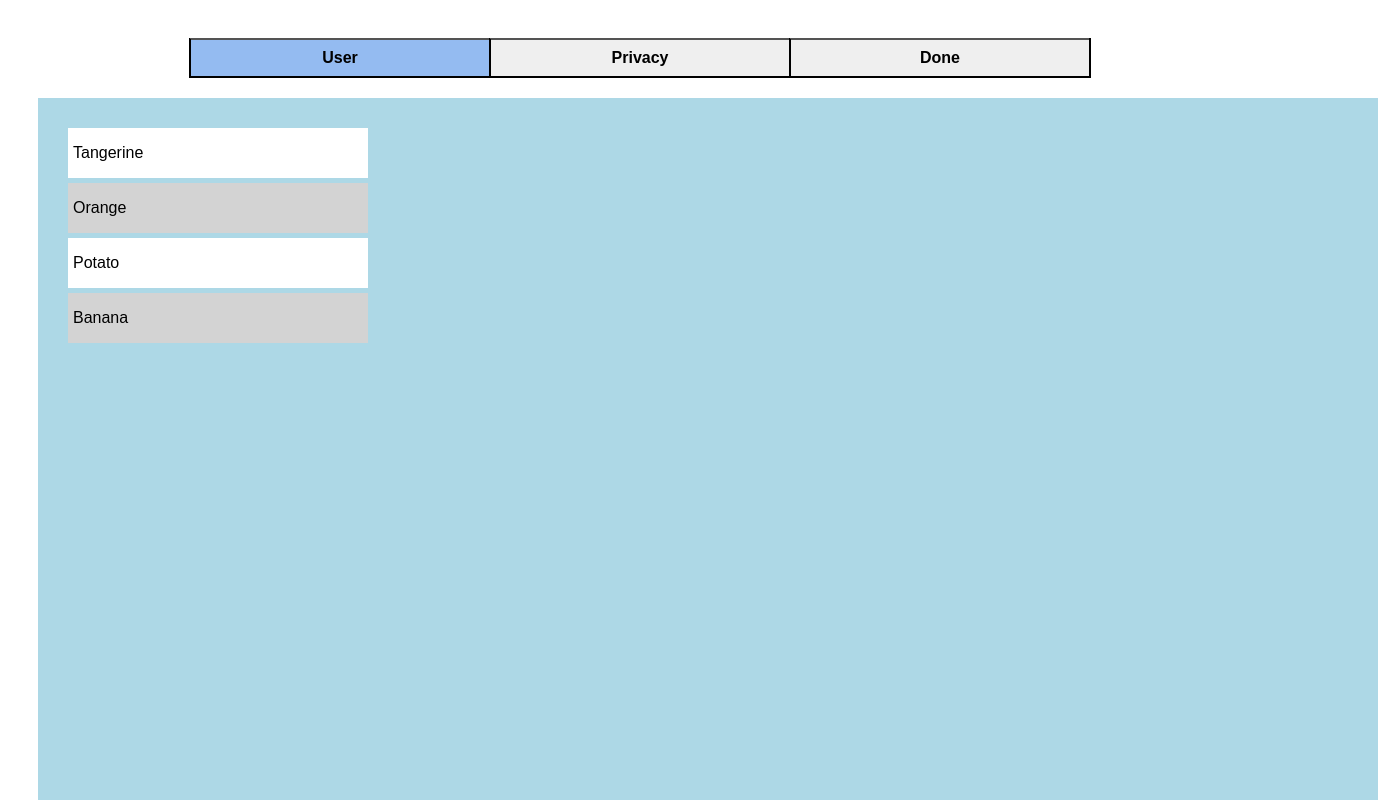
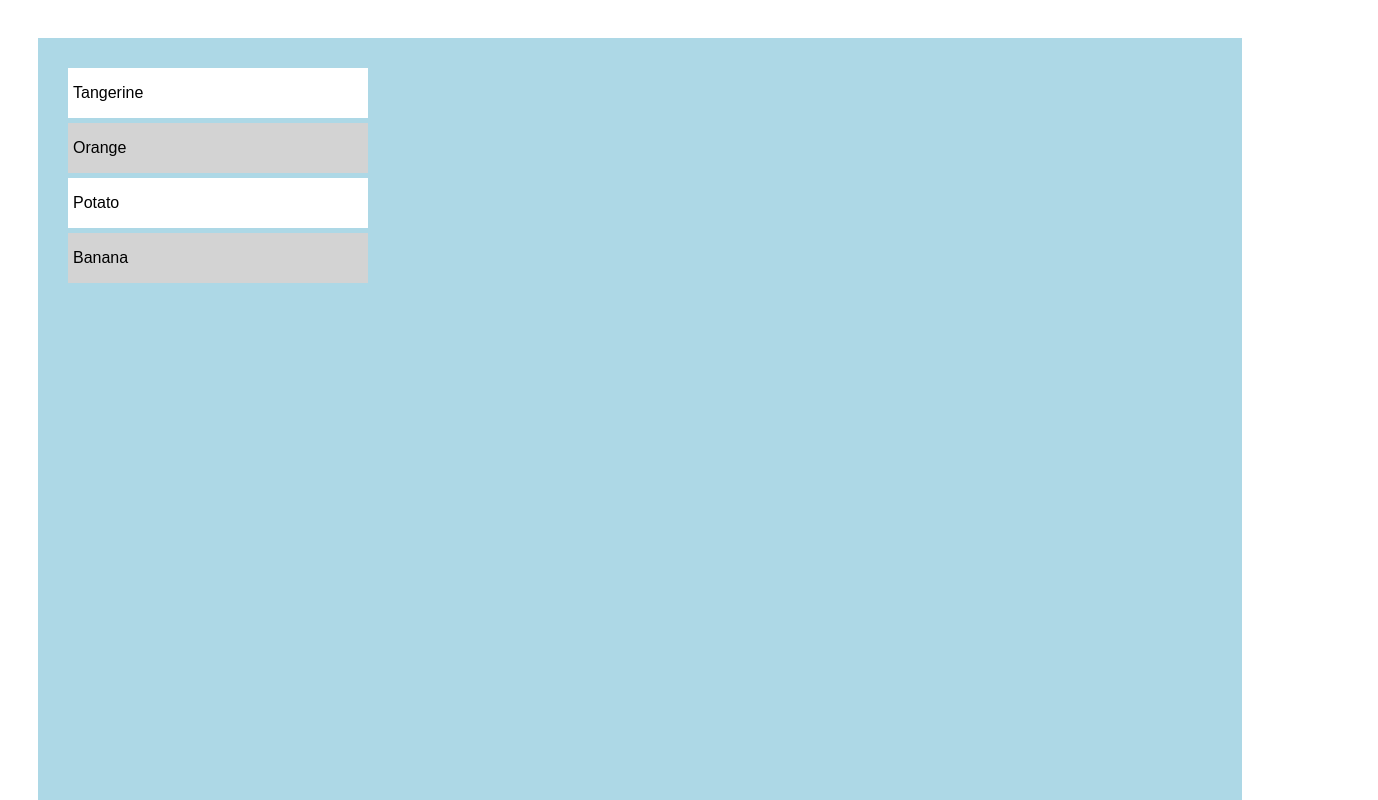
Before and after one commit to PeerProg/React-Grind, a React (Create React App) app: page /dummy in a window 1280 px wide. Shown: the top 800 px of the page, 1378 px wide, since content can reach past the window. Built offline with nearby package versions, Linux system fonts and the light colour scheme.

Commit message:
Update styles

```diff
--- a/src/components/Tabs.js
+++ b/src/components/Tabs.js
@@ -38,9 +38,16 @@ const StyledButton = styled.button`
   background-color: ${({ active }) => active && '#94bbf1'};
 `;
 
+const pathsWhereTabsShouldShow = ['/', '/user', '/privacy', '/done'];
+
 function Tabs({ items, handleTabClick, activeTab }) {
   const history = useHistory();
-  return (
+
+  const shouldShow = pathsWhereTabsShouldShow.includes(
+    history?.location?.pathname
+  );
+
+  return shouldShow ? (
     <StyledTabWrapper>
       {items.map((item, index) => (
         <StyledButton
@@ -56,7 +63,7 @@ function Tabs({ items, handleTabClick, activeTab }) {
         </StyledButton>
       ))}
     </StyledTabWrapper>
-  );
+  ) : null;
 }
 
 const mapStateToProps = state => {
--- a/src/index.js
+++ b/src/index.js
@@ -3,6 +3,7 @@ import ReactDOM from 'react-dom';
 import { BrowserRouter } from 'react-router-dom';
 import App from './App';
 import reportWebVitals from './reportWebVitals';
+import './styles/index.css';
 
 ReactDOM.render(
   <React.StrictMode>
--- a/src/pages/dummy.js
+++ b/src/pages/dummy.js
@@ -47,7 +47,7 @@ export default Dummy;
 
 const StyledWrapper = styled.div`
   padding: 30px;
-  width: 100vw;
-  height: 100vh;
+  width: 100%;
+  height: 100vw;
   background-color: lightblue;
 `;
--- /dev/null
+++ b/src/styles/index.css
@@ -0,0 +1,9 @@
+/* Here we do some overrides */
+
+* {
+  box-sizing: border-box;
+}
+
+p, h1, h2, h3, h4, h5, h6, label {
+  margin: 0;
+}
```
